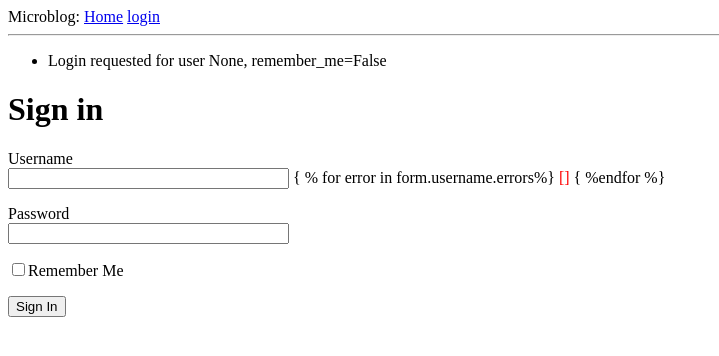
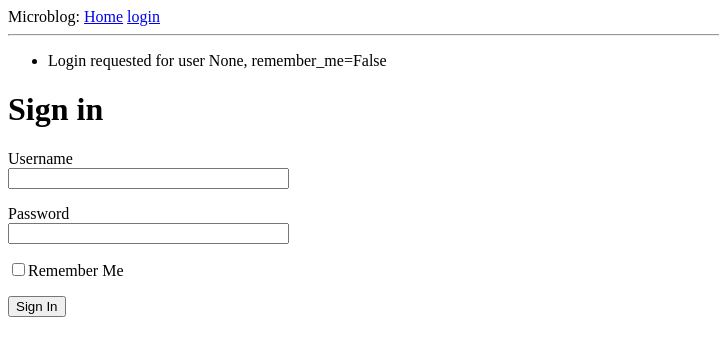
Before and after one commit to CD-Mackay/python_server, a Flask app: page /login in a window 1280 px wide. Shown: the top 356 px of the page, without its empty margins (0-719 px from the left). Run offline with Flask 2, Linux system fonts and the light colour scheme.

Commit message:
debug rendering

```diff
--- a/app/templates/login.html
+++ b/app/templates/login.html
@@ -1,16 +1,19 @@
-{% extends "base.html" %} {% block content %}
+{% extends "base.html" %}
+{% block content %}
 <h1>Sign in</h1>
 <form action="" method="post" novalidate>
   {{ form.hidden_tag() }}
   <p>
-    {{ form.username.label }}<br />
-    {{ form.username(size=32) }} { % for error in form.username.errors%}
+    {{ form.username.label }}<br>
+    {{ form.username(size=32) }} <br>
+    {% for error in form.username.errors %}
     <span style="color: red">[{{ error}}]</span>
-    { %endfor %}
+    {% endfor %}
   </p>
   <p>
-    {{ form.password.label }}<br />
-    {{ form.password(size=32)}} {% for error in form.password.errors %}
+    {{ form.password.label }}<br>
+    {{ form.password(size=32)}} <br>
+     {% for error in form.password.errors %}
     <span style="color: red">[{{ error }}]</span>
     {% endfor %}
   </p>
```
